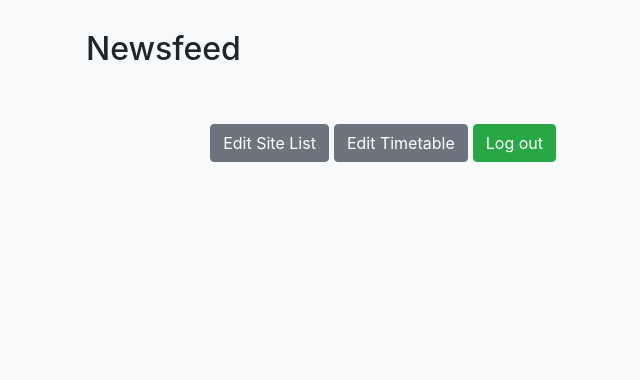
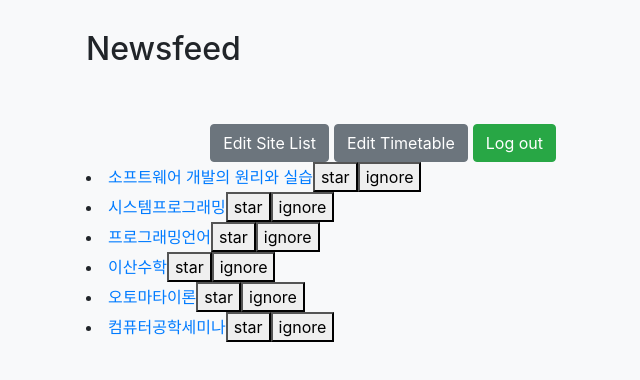
Before and after one commit to ryul99/noticetracker, an Angular app in the folder frontend/: page /newsfeed in a window 1280 px wide. Shown: the top 380 px of the page, without its empty margins (319-959 px from the left). Built offline with nearby package versions, Linux system fonts and the light colour scheme.

Commit message:
Frontend: star and ignore in newsfeedComponent is implemented with mock-data

```diff
--- a/frontend/src/app/newsfeed/newsfeed.component.ts
+++ b/frontend/src/app/newsfeed/newsfeed.component.ts
@@ -1,6 +1,9 @@
 import { Component, OnInit } from '@angular/core';
 import { Router } from '@angular/router';
 import { UserService } from '../user.service';
+import { Article } from '../article';
+import { Course } from '../course';
+import { mockCourses } from '../stub';
 
 @Component({
   selector: 'app-newsfeed',
@@ -8,6 +11,19 @@
   styleUrls: ['./newsfeed.component.css']
 })
 export class NewsfeedComponent implements OnInit {
+  timeTable: Course[] = mockCourses;
+  newsfeed: Article[] = [
+    { id: 1, url: 'https://www.naver.com/' },
+    { id: 2, url: 'https://github.com/' },
+    { id: 3, url: 'https://www.youtube.com/' },
+    { id: 4, url: 'https://www.daum.net/' },
+    { id: 5, url: 'https://www.google.com/' },
+    { id: 6, url: 'https://stackoverflow.com/' }
+  ];
+  courseIdOfArticle: number[] = [1, 2, 3, 4, 5, 6];
+  articleIsStar: boolean[] = [false, false, false, false, false, false];
+  articleIsIgnore: boolean[] = [false, false, false, false, false, false];
+
   constructor(private router: Router, private userService: UserService) {}
 
   ngOnInit() {}
@@ -24,4 +40,16 @@
     this.userService.signOut();
     this.router.navigate(['']);
   }
+
+  star(article: Article) {
+    let index = this.newsfeed.indexOf(article);
+    this.articleIsStar[index] = true;
+    this.articleIsIgnore[index] = false;
+  }
+
+  ignore(article: Article) {
+    let index = this.newsfeed.indexOf(article);
+    this.articleIsStar[index] = false;
+    this.articleIsIgnore[index] = true;
+  }
 }
```
